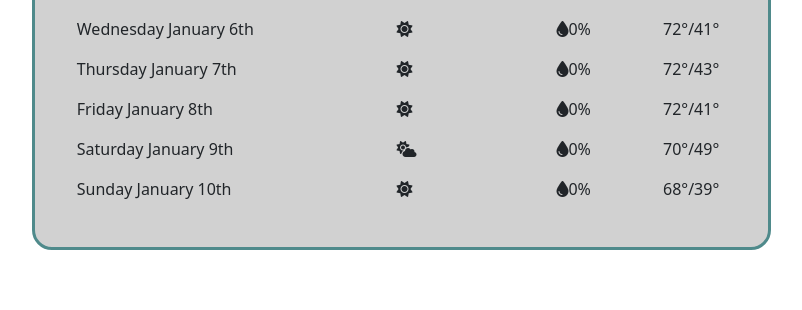
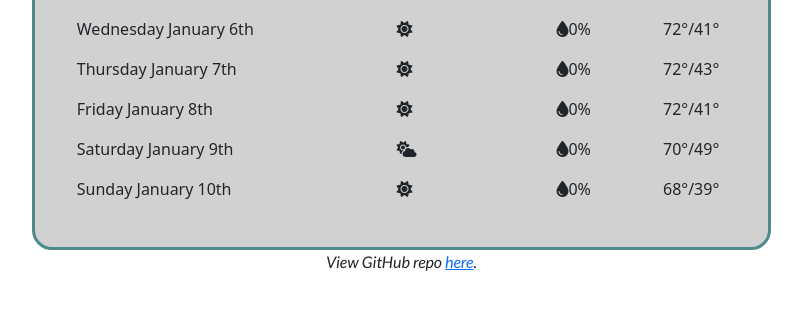
Before and after one commit to merriamatwork/practice, a plain HTML site: page index.html in a window 1280 px wide. Shown: the part 344-654 px from the top of the page, without its empty margins (203-1005 px from the left). Drawn offline with nearby package versions, Linux system fonts and the light colour scheme.

Commit message:
added github repo link and style

```diff
--- a/index.html
+++ b/index.html
@@ -123,4 +123,7 @@
     </div>
     <script src="index.js"></script>
   </body>
+  <footer>
+    View GitHub repo <a href="https://github.com/merriamatwork/practice">here</a>.
+  </footer>
 </html>
--- a/styles.css
+++ b/styles.css
@@ -59,3 +59,11 @@ h1.city {
 .forecastdate {
   font-style: italic;
 }
+
+footer {
+  width: 80%;
+  margin-left: auto;
+  text-align: center;
+  font-family: "Lato", sans-serif;
+  font-style: italic;
+}
```
